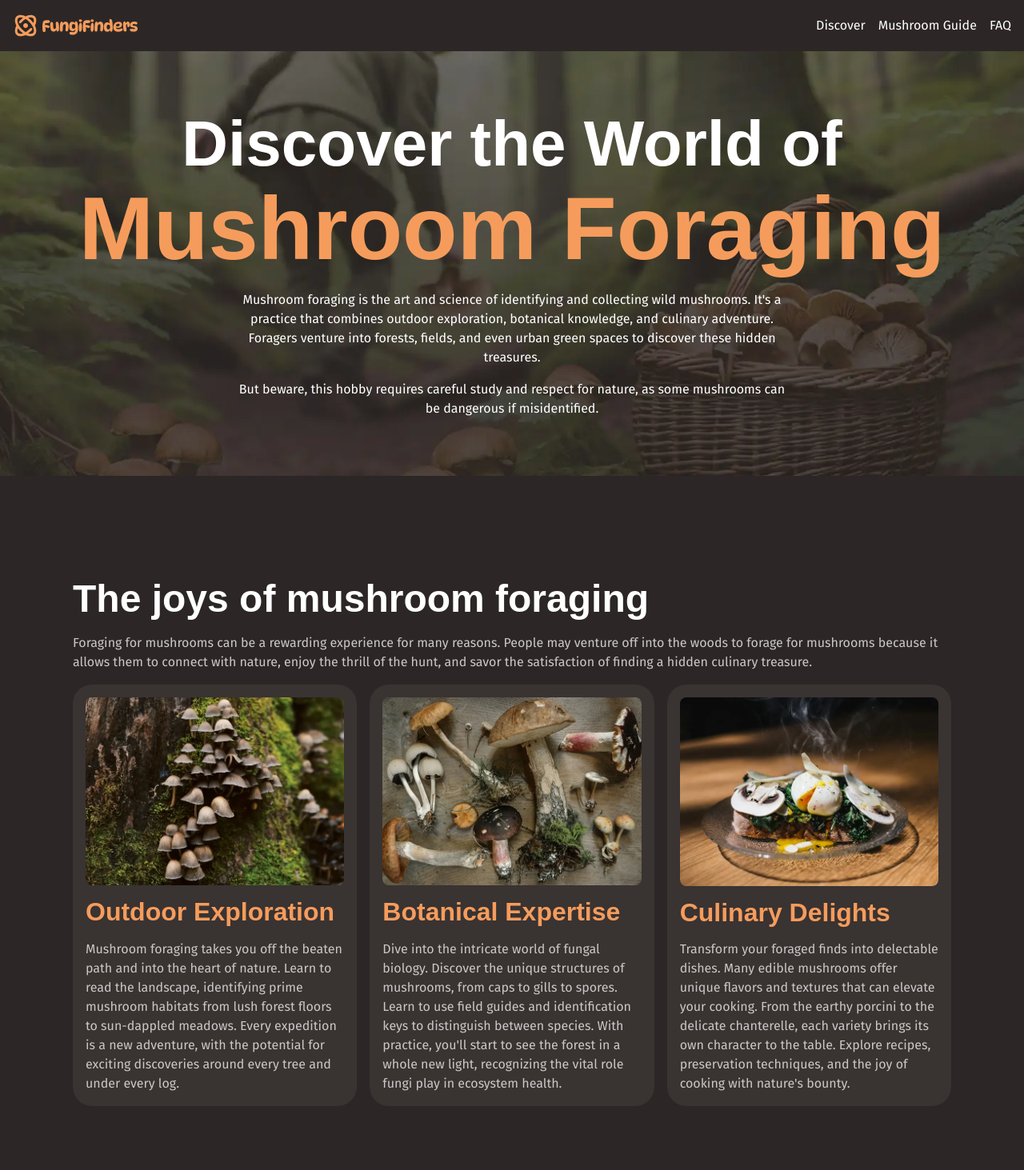
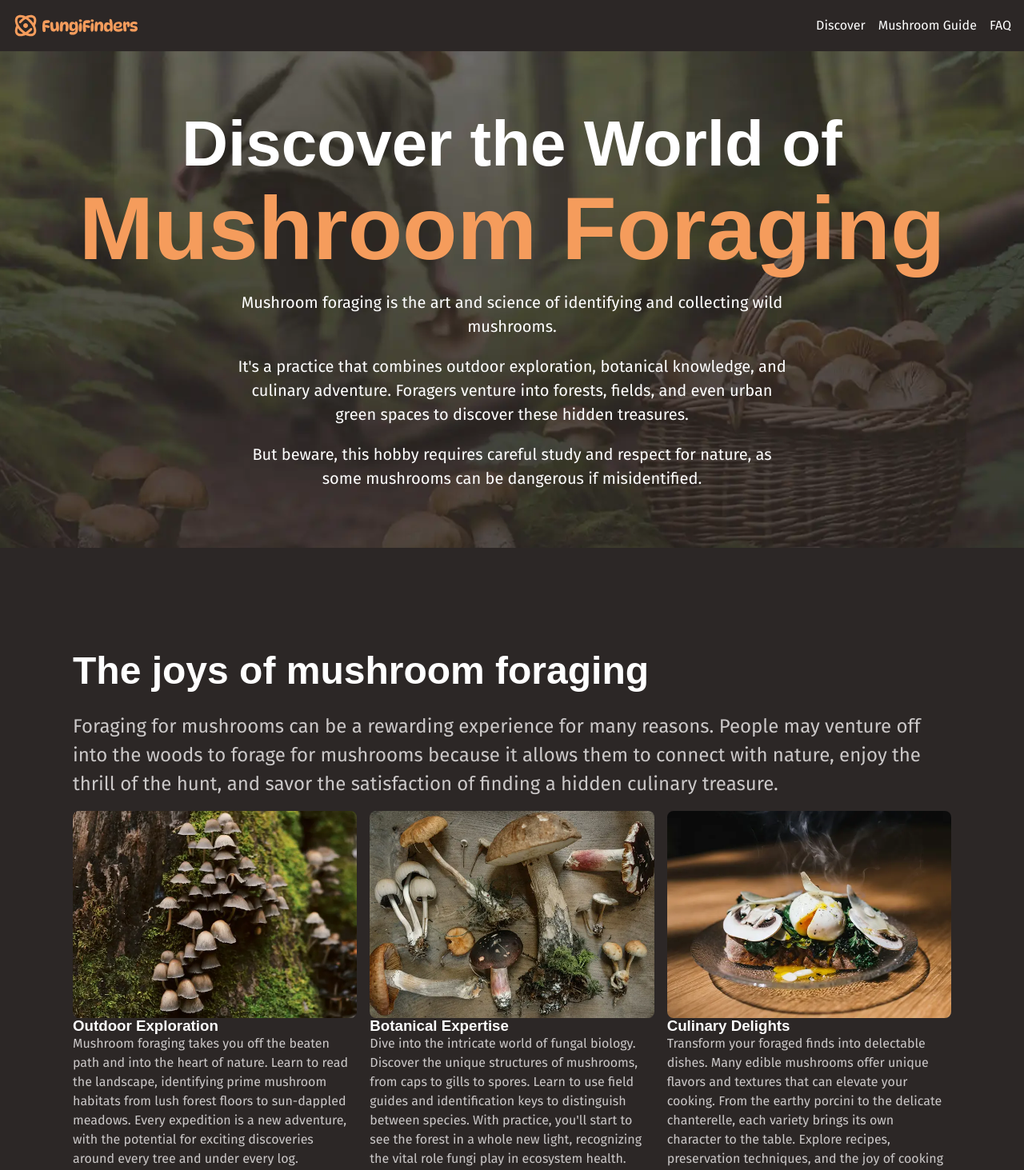
Before and after one commit to Joseadu/fungi, an Angular app: page / in a window 1280 px wide. Shown: the top 1463 px of the page at 80% size. Built offline with nearby package versions, Linux system fonts and the light colour scheme.

Commit message:
home styles change

```diff
--- a/src/app/features/home/home.component.css
+++ b/src/app/features/home/home.component.css
@@ -12,27 +12,3 @@
     font-size: var(--font-size-heading-xl);
     display: block;
 }
-
-.card {
-    display: grid;
-    gap: var(--spacing-05);
-    padding: var(--spacing-05);
-    background-color: var(--background-light);
-    border-radius: var(--spacing-07);
-
-    img {
-        border-radius: var(--border-radius-2);
-    }
-
-    h3 {
-        color: var(--text-brand);
-        &[data-text="regular"] {
-            font-size: var(--font-size-heading-sm);
-        }
-    }
-
-    /* .equal-columns {
-        --card-title-font-size: 1rem;
-        --card-title-color: purple;
-    } */
-}
--- a/src/app/features/home/home.component.html
+++ b/src/app/features/home/home.component.html
@@ -4,8 +4,9 @@
             <h1>Discover the World of <span class="title-highlight">Mushroom Foraging</span></h1>
         </div>
         <div class="wrapper" data-width="narrow">
-            <div class="flow">
-                <p>Mushroom foraging is the art and science of identifying and collecting wild mushrooms. It's a practice
+            <div class="flow font-size-md">
+                <p>Mushroom foraging is the art and science of identifying and collecting wild mushrooms.</p>
+                <p> It's a practice
                     that combines outdoor exploration, botanical knowledge, and culinary adventure. Foragers venture into
                     forests, fields, and even urban green spaces to discover these hidden treasures.</p>
                 <p>But beware, this hobby requires careful study and respect for nature, as some mushrooms can be dangerous
@@ -16,7 +17,7 @@
 
     <section class="section">
         <div class="wrapper grid-flow">
-            <div class="flow">
+            <div class="flow font-size-lg">
                 <h2 class="section-title">The joys of mushroom foraging</h2>
                 <p>Foraging for mushrooms can be a rewarding experience for many reasons. People may venture off into the woods
                     to forage for mushrooms because it allows them to connect with nature, enjoy the thrill of the hunt, and
```
